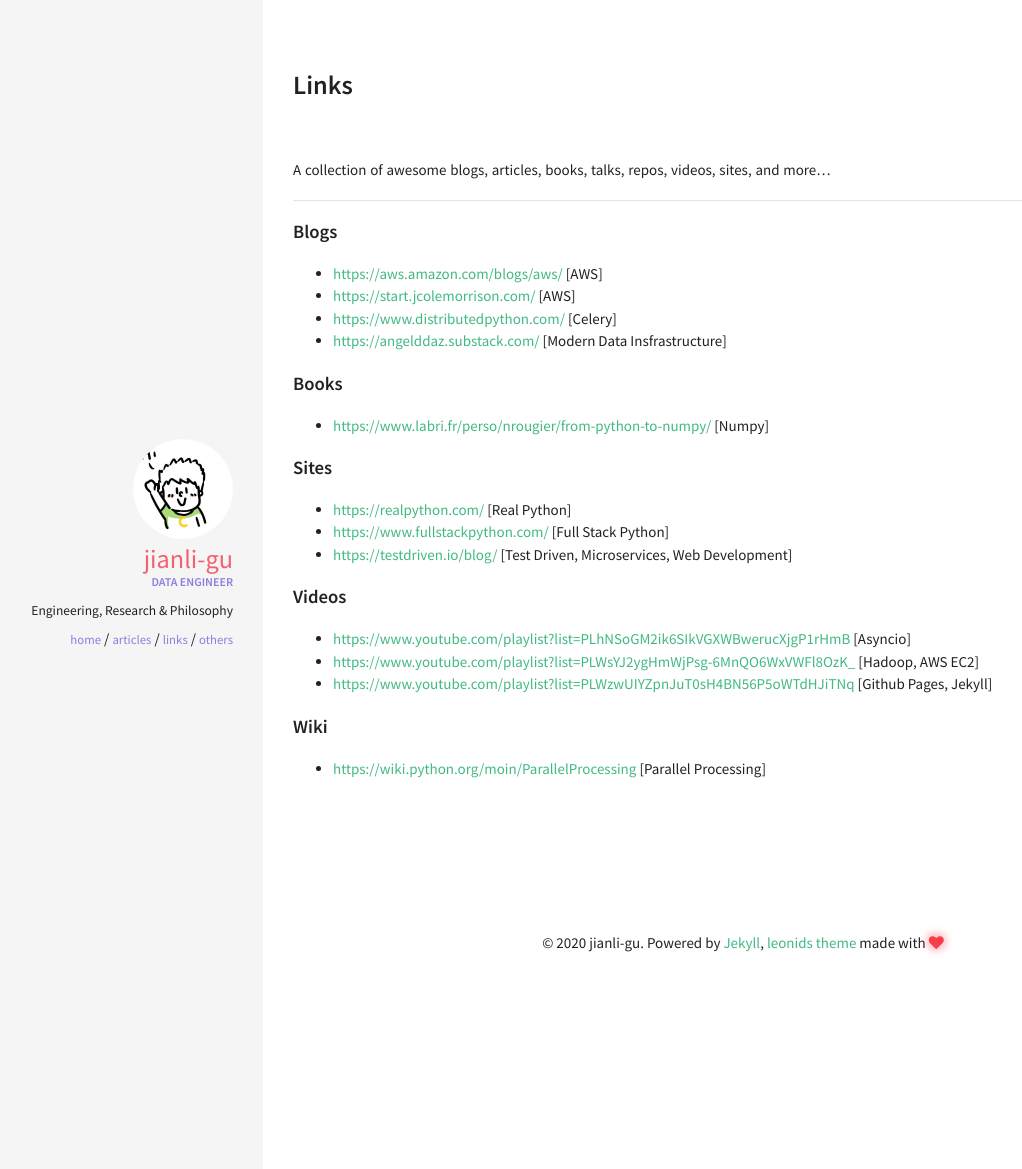
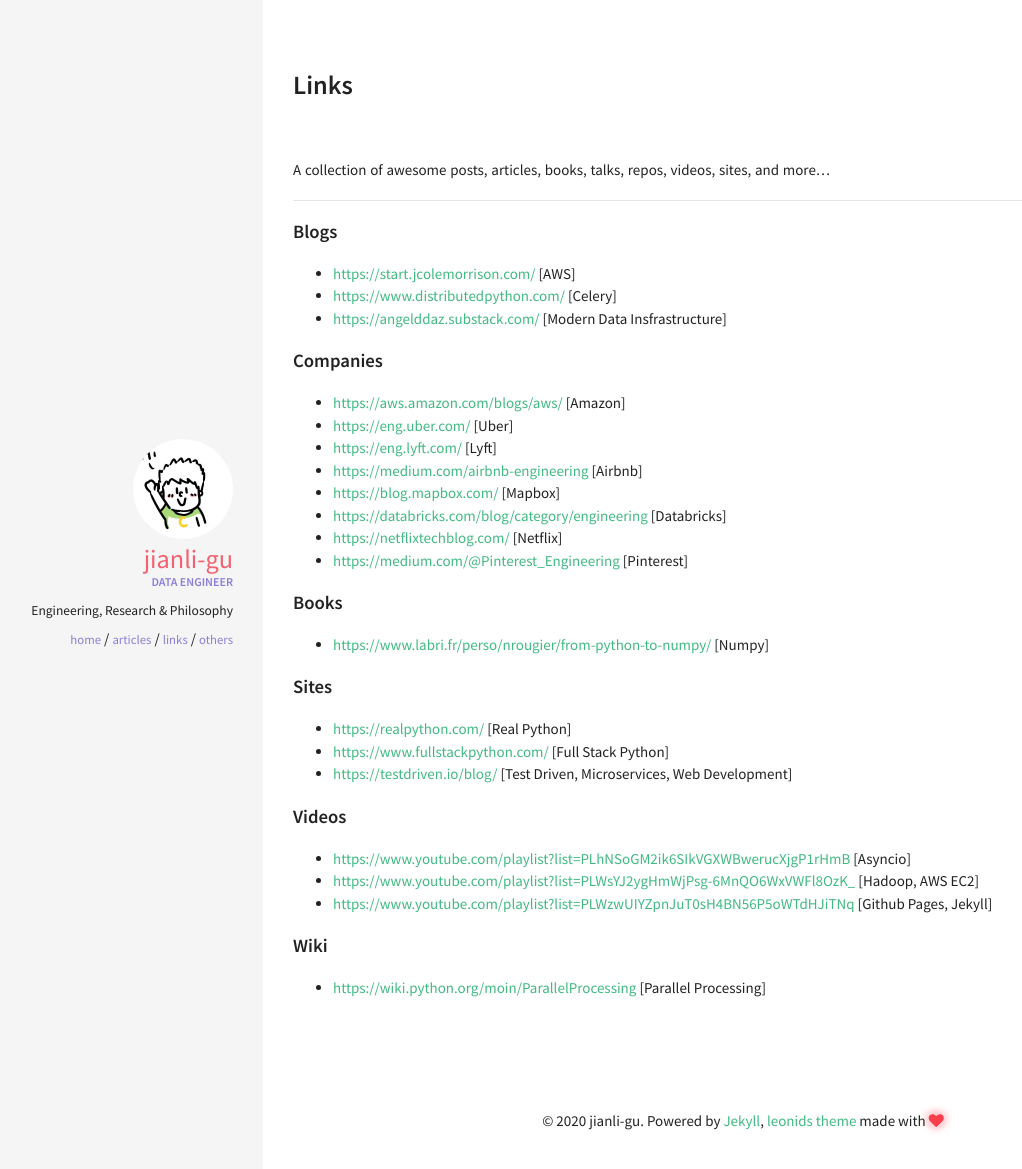
Before and after one commit to jianli-gu/jianli-gu.github.io, a Jekyll site: the page built from links.md, in a window 1280 px wide. Shown: the top 1169 px of the page, without its empty margins (57-1079 px from the left). Built offline with Jekyll 4.4.1, drawn with Linux system fonts in a browser that asks for light colours.

Commit message:
Update links

```diff
--- a/links.md
+++ b/links.md
@@ -4,15 +4,25 @@
 permalink: /links
 ---
 
-A collection of awesome blogs, articles, books, talks, repos, videos, sites, and more...
+A collection of awesome posts, articles, books, talks, repos, videos, sites, and more...
 
 ---
 
 #### Blogs
-- [https://aws.amazon.com/blogs/aws/](https://aws.amazon.com/blogs/aws/) [AWS]
 - [https://start.jcolemorrison.com/](https://start.jcolemorrison.com/) [AWS]
 - [https://www.distributedpython.com/](https://www.distributedpython.com/) [Celery]
 - [https://angelddaz.substack.com/](https://angelddaz.substack.com/) [Modern Data Insfrastructure]
+
+
+#### Companies
+- [https://aws.amazon.com/blogs/aws/](https://aws.amazon.com/blogs/aws/) [Amazon]
+- [https://eng.uber.com/](https://eng.uber.com/) [Uber]
+- [https://eng.lyft.com/](https://eng.lyft.com/) [Lyft]
+- [https://medium.com/airbnb-engineering](https://medium.com/airbnb-engineering) [Airbnb]
+- [https://blog.mapbox.com/](https://blog.mapbox.com/) [Mapbox]
+- [https://databricks.com/blog/category/engineering](https://databricks.com/blog/category/engineering) [Databricks]
+- [https://netflixtechblog.com/](https://netflixtechblog.com/) [Netflix]
+- [https://medium.com/@Pinterest_Engineering](https://medium.com/@Pinterest_Engineering) [Pinterest]
 
 
 #### Books
```
